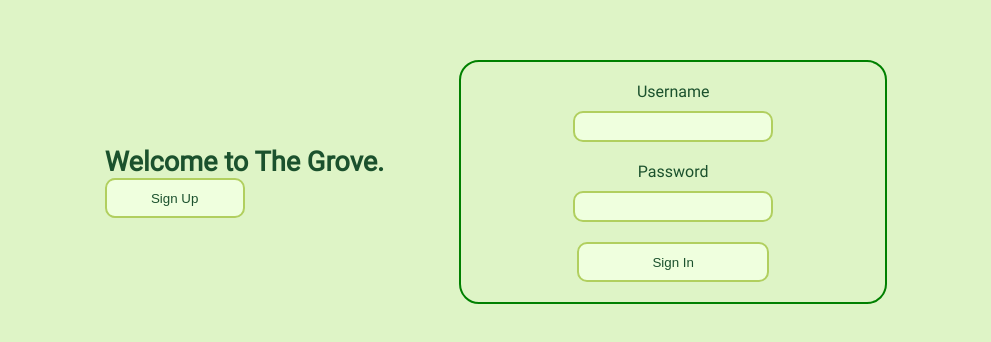
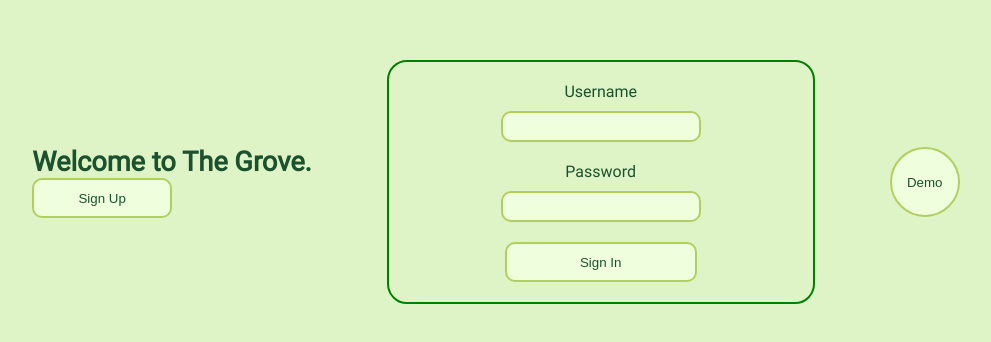
Before and after one commit to Varuna3/PlantHub, a React (Vite) app: page / in a window 1280 px wide. Shown: the part 218-560 px from the top of the page, without its empty margins (144-1135 px from the left). Built offline with nearby package versions, Linux system fonts and the light colour scheme; no server answers.

Commit message:
add demo button, minor bugfixes

```diff
--- a/src/LoginPage.tsx
+++ b/src/LoginPage.tsx
@@ -7,7 +7,7 @@ import Username from './components/FormComponents/Username.tsx'
 import Password from './components/FormComponents/Password.tsx'
 import SignIn from './components/FormComponents/SignIn.tsx'
 
-const LoginPage: React.FC = () => {
+const LoginPage: React.FC<{}> = () => {
 	const [uname, setUname] = useState('')
 	const [password, setPassword] = useState('')
 	const [authFailed, setAuthFailed] = useState(false)
@@ -77,6 +77,18 @@ const LoginPage: React.FC = () => {
 					<SignIn />
 				</form>
 			</div>
+			<button
+				id='demo-button'
+				onClick={async () => {
+					const res: any = await axios.post('/api/login', {
+						uname: 'Demo',
+						password: 'demodemo',
+					})
+					if (res.data.success) nav('/Profile')
+				}}
+			>
+				Demo
+			</button>
 			<div id='mobile-footer-margin'></div>
 		</div>
 	)
--- a/src/main.css
+++ b/src/main.css
@@ -43,6 +43,10 @@ button {
 	border: 2px solid #b1cf5f;
 	background-color: #efffde;
 	color: #1b512d;
+}
+
+button:hover {
+	cursor: pointer;
 }
 
 .input-field {
@@ -329,6 +333,10 @@ button {
 
 #add-friend-page {
 	width: 100vw;
+	display: flex;
+	flex-direction: column;
+	justify-content: center;
+	align-items: center;
 }
 
 .user-search-field {
@@ -337,7 +345,6 @@ button {
 	flex-direction: column;
 	justify-content: center;
 	align-items: center;
-  margin-left: 34vw;
 	gap: 10px;
 }
 
@@ -346,6 +353,12 @@ button {
 	flex-direction: column;
 	align-items: center;
 	gap: 20px;
+}
+
+#demo-button {
+	width: 70px;
+	height: 70px;
+	border-radius: 50%;
 }
 
 @media screen and (orientation: landscape) {
```
Lines whose indentation alone changed are shown as unchanged.
